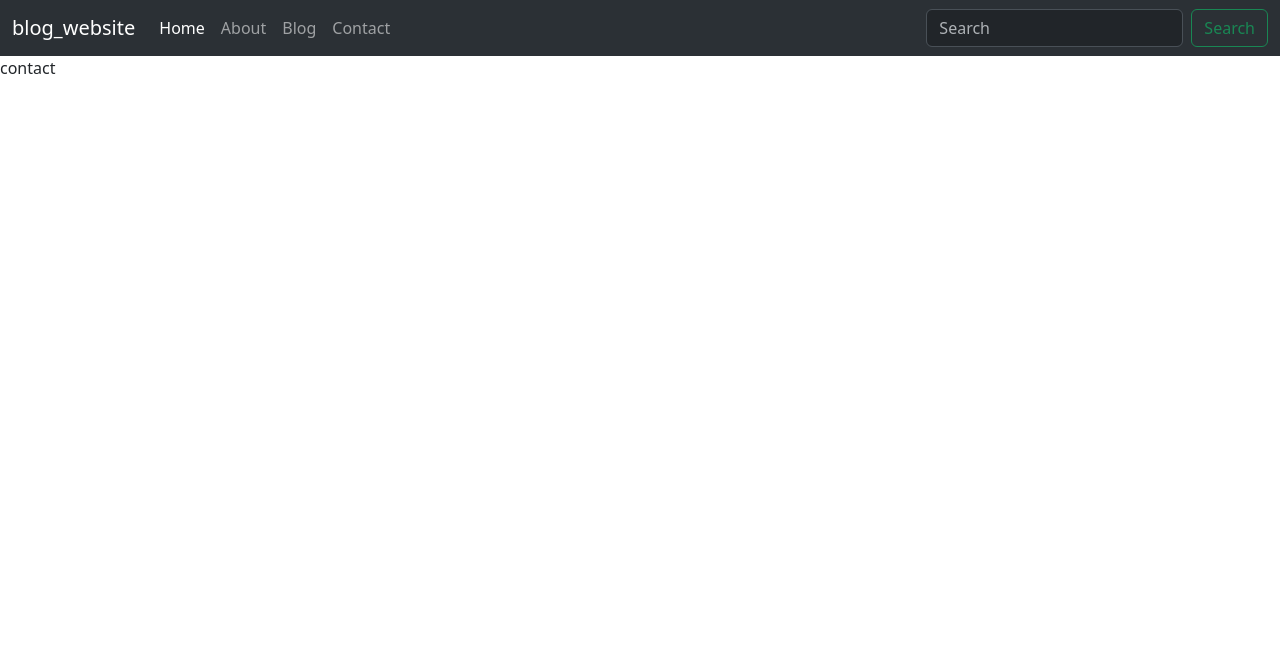
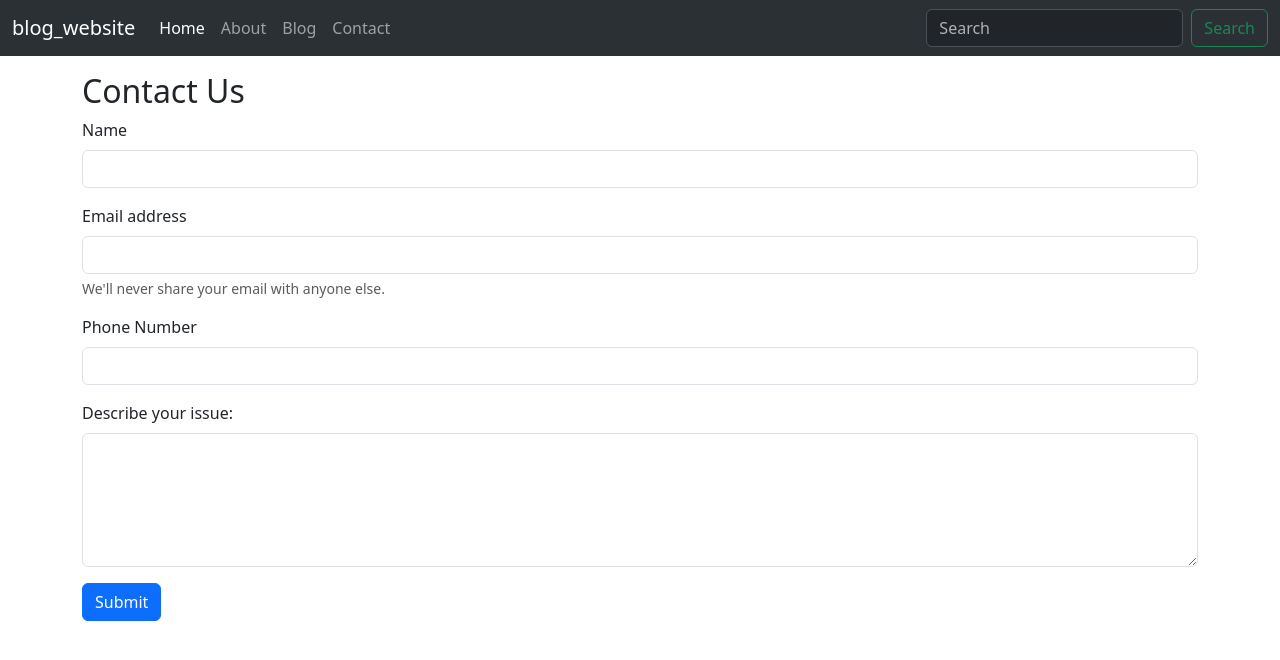
Before and after one commit to natharyan/Blog-Django, a Django app: page /contact in a window 1280 px wide. Shown: the top 660 px of the page. Run offline with Django 4.2, Linux system fonts and the light colour scheme.

Commit message:
migrated contact model

```diff
--- a/blog_website/blog_website/settings.py
+++ b/blog_website/blog_website/settings.py
@@ -37,6 +37,8 @@ INSTALLED_APPS = [
     'django.contrib.sessions',
     'django.contrib.messages',
     'django.contrib.staticfiles',
+    'home.apps.HomeConfig',
+    'blog.apps.BlogConfig',
 ]
 
 MIDDLEWARE = [
--- a/blog_website/home/models.py
+++ b/blog_website/home/models.py
@@ -3,3 +3,7 @@ from django.db import models
 # Create your models here.
 class Contact(models.Model):
     sno = models.AutoField(primary_key=True)
+    name = models.CharField(max_length=255)
+    phone = models.CharField(max_length=13)
+    email = models.CharField(max_length=100)
+    content = models.TextField()
--- a/blog_website/templates/home/contact.html
+++ b/blog_website/templates/home/contact.html
@@ -2,4 +2,28 @@
 
 {% block title %} Home {% endblock title %}
 
-{% block body %}contact{% endblock body %}
+{% block body %}
+<div class="container my-3">
+    <h2>Contact Us</h2>
+    <form method="post" action="/contact">
+        <div class="mb-3">
+            <label for="name" class="form-label">Name</label>
+            <input type="text" class="form-control" id="name" aria-describedby="name">
+        </div>
+        <div class="mb-3">
+            <label for="email" class="form-label">Email address</label>
+            <input type="email" class="form-control" id="email" aria-describedby="emailHelp">
+            <div id="emailHelp" class="form-text">We'll never share your email with anyone else.</div>
+        </div>
+        <div class="mb-3">
+            <label for="phone" class="form-label">Phone Number</label>
+            <input type="tel" class="form-control" id="phone">
+        </div>
+        <div class="mb-3">
+            <label for="content" class="form-label">Describe your issue:</label>
+            <textarea name="content" class="form-control" id="content" cols="30" rows="5"></textarea>
+        </div>
+        <button type="submit" class="btn btn-primary">Submit</button>
+    </form>
+</div>
+{% endblock body %}
```
Also changed, not shown: blog_website/db.sqlite3, blog_website/home/migrations/0001_initial.py (added).
